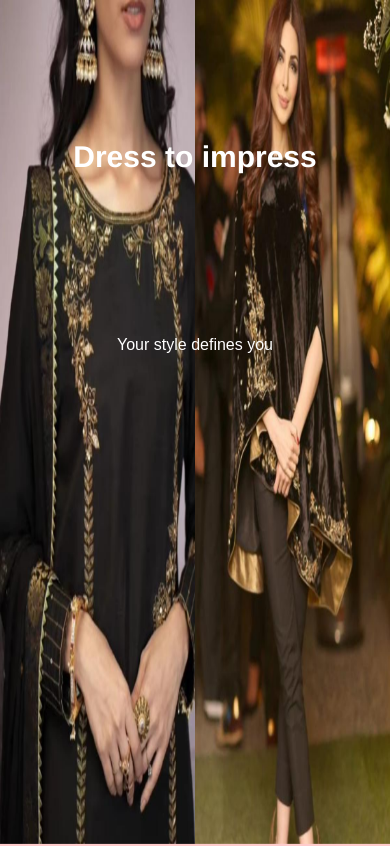
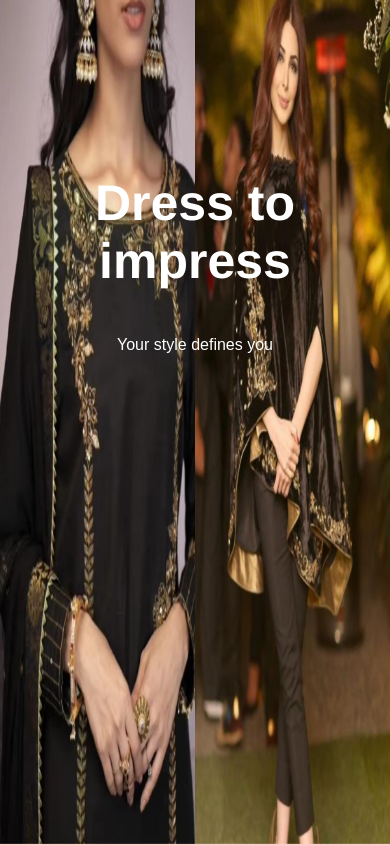
Before and after one commit to IsmahanImran/Dress-to-impress, a plain HTML site: page index.html in a window 390 px wide. Shown: the top 846 px of the page. Drawn offline with Linux system fonts and the light colour scheme.

Commit message:
Update index.css

```diff
--- a/css/index.css
+++ b/css/index.css
@@ -139,11 +139,11 @@ main img {
   }
   header h1 {
     position: absolute;
-    top: 120px;
+    top: 140px;
     left: calc(50vw - 150px);
     width: 300px;
     text-align: center;
-    font-size: 30px;
+    font-size: 50px;
   }
   header p {
     position: absolute;
```
